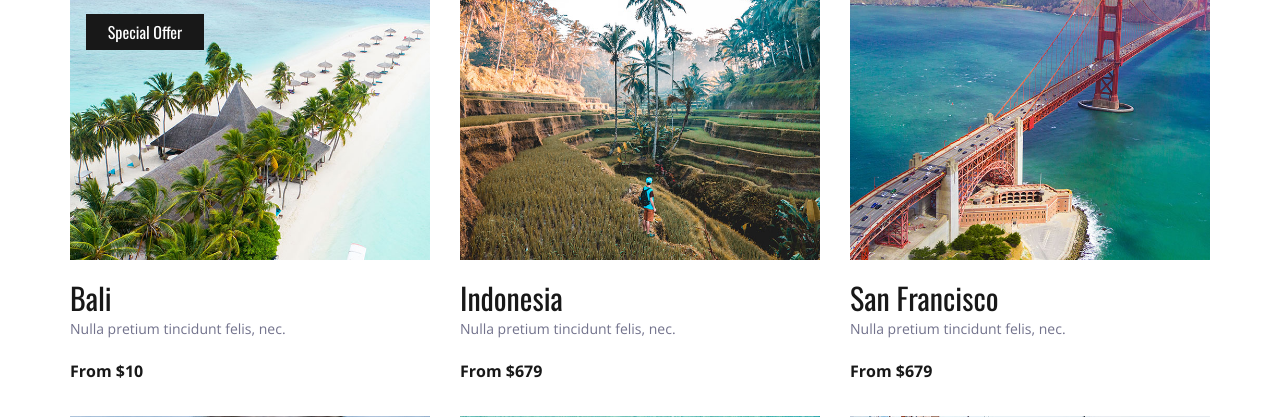
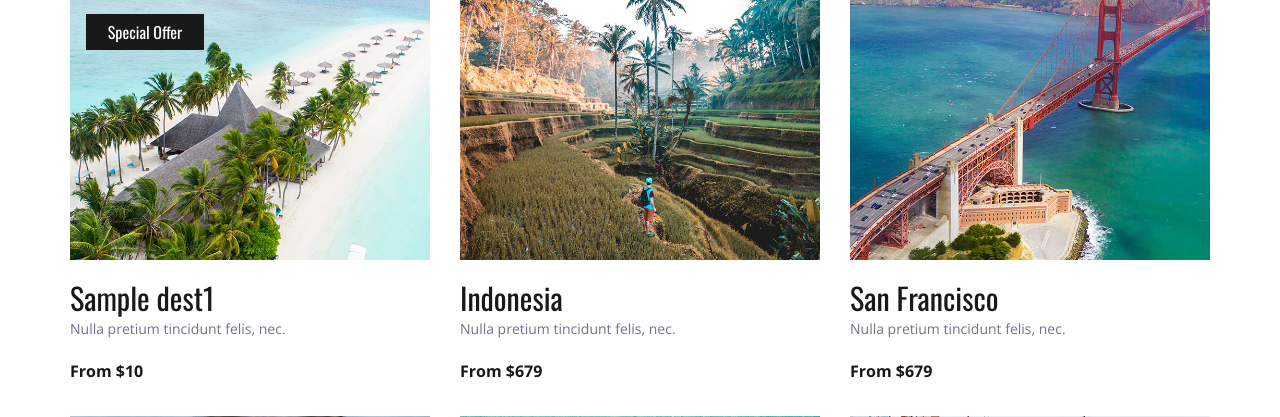
Before and after one commit to Victor-Gonzalo-Maldonado-Vilca/Lab07_Django, a Django app: template telusko/templates/index.html in a window 1280 px wide. Shown: the part 1486-1903 px from the top of the page. Run offline with Django 5.2, Linux system fonts and the light colour scheme; the template is opened without the code that fills it: most values are stand-ins (such as "Sample title", 1, 10 or a date in 2020); some libraries are stand-ins or nearby versions.

Commit message:
Haciendo pruebas cambiando nombres

```diff
--- a/telusko/templates/index.html
+++ b/telusko/templates/index.html
@@ -255,7 +255,7 @@
                     <div class="spec_offer text-center"><a href="#">Special Offer</a></div>
                   </div>
                   <div class="destination_content">
-                    <div class="destination_title"><a href="destinations.html">Bali</a></div>
+                    <div class="destination_title"><a href="destinations.html">{{dest1.name}}</a></div>
                     <div class="destination_subtitle"><p>Nulla pretium tincidunt felis, nec.</p></div>
                     <div class="destination_price">From ${{price}}</div>
                   </div>
--- a/telusko/travello/views.py
+++ b/telusko/travello/views.py
@@ -1,6 +1,8 @@
 from django.shortcuts import render
-
+from .models import Destination
 # Create your views here.
 
 def index(request):
-  return render(request, 'index.html', {'price': 700});
+    dest1 = Destination()
+    dest1.name = 'Perú'
+    return render(request, 'index.html', {'dest1': dest1});
```
